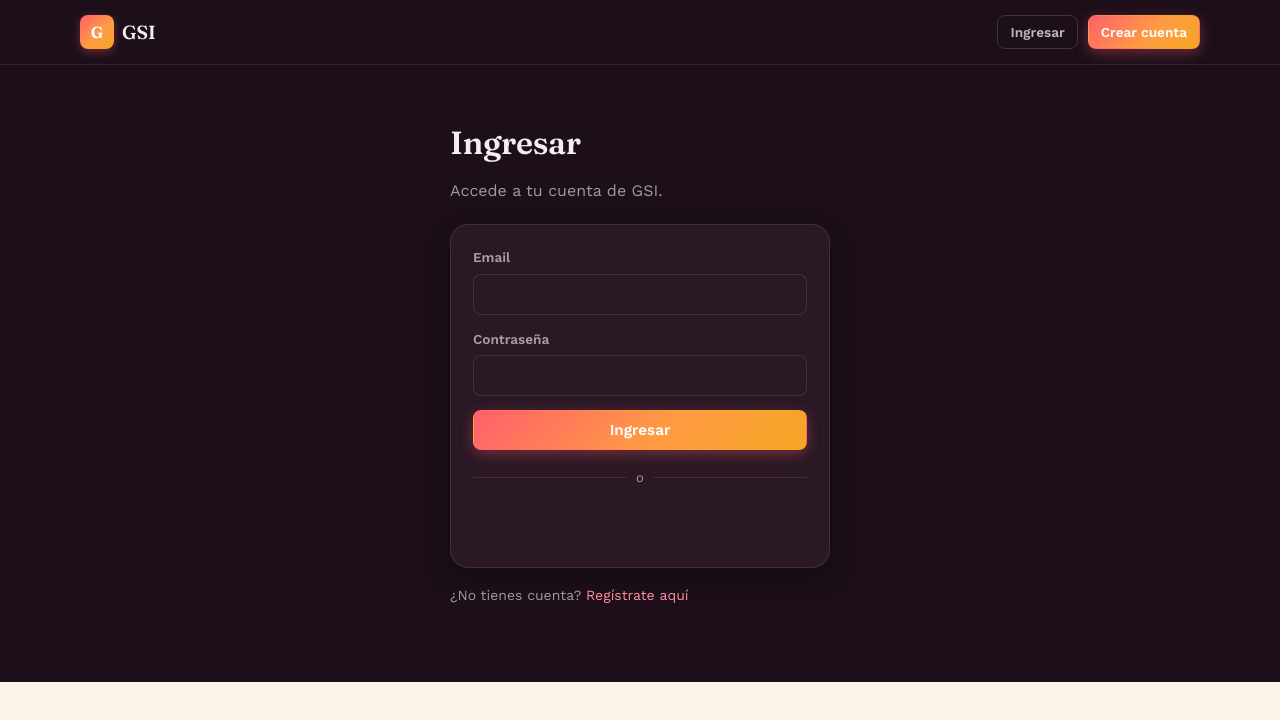
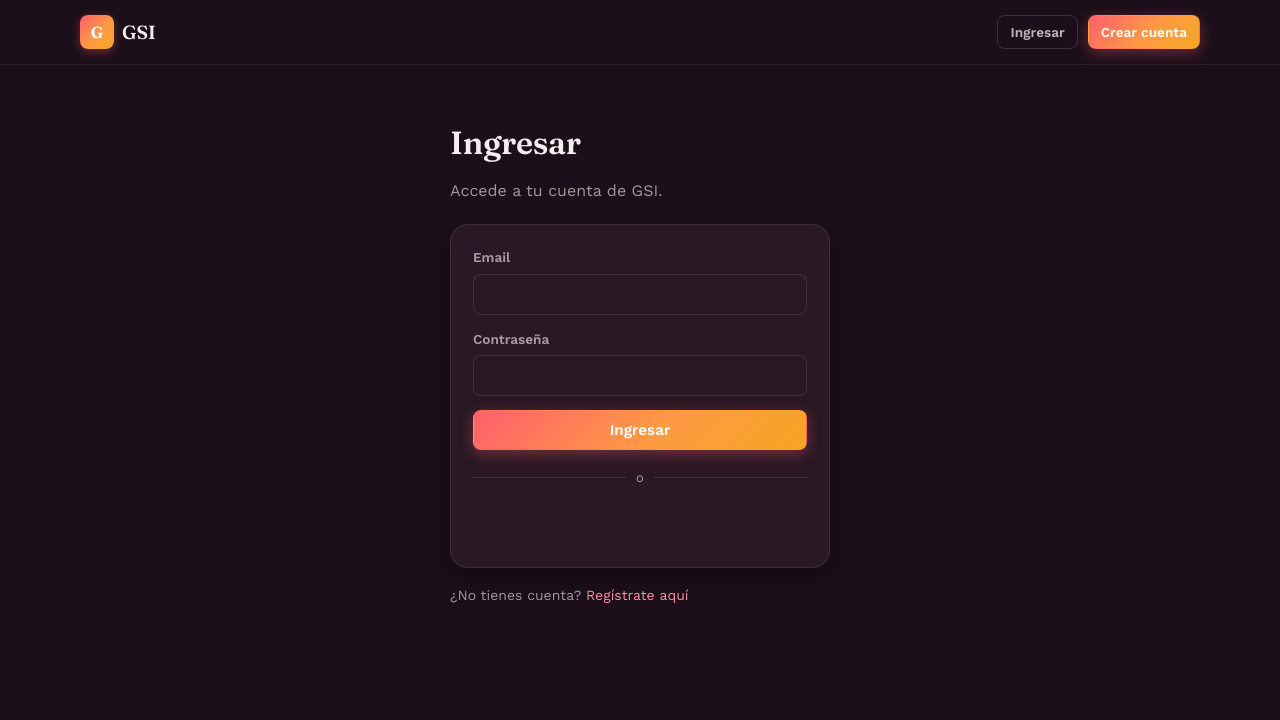
Before and after one commit to Fredpuff/Proyecto-de-grado-Gastroapp, a React (Vite) app in the folder frontend/: page /login in a window 1280 px wide. Shown: the top 720 px of the page. Built offline with nearby package versions, Linux system fonts and the light colour scheme; no server answers.

Commit message:
Arreglo login

```diff
--- a/frontend/src/index.css
+++ b/frontend/src/index.css
@@ -60,6 +60,11 @@ body {
 
 #root {
   min-height: 100vh;
+  display: flex;
+  flex-direction: column;
+}
+main {
+  flex: 1;
   display: flex;
   flex-direction: column;
 }
@@ -890,6 +895,10 @@ img {
 
 /* --- Tema oscuro reutilizable (home + detalle de restaurante) --- */
 .dark-theme {
+  /* main{flex:1} le da una altura definida; sin esto, en páginas cortas
+     (login, registro, error) el contenido no llega al fondo y se ve el
+     fondo claro del body por debajo. */
+  min-height: 100vh;
   background: #1c0f1a;
   color: var(--dark-text);
   --dark-surface: #2a1824;
```
